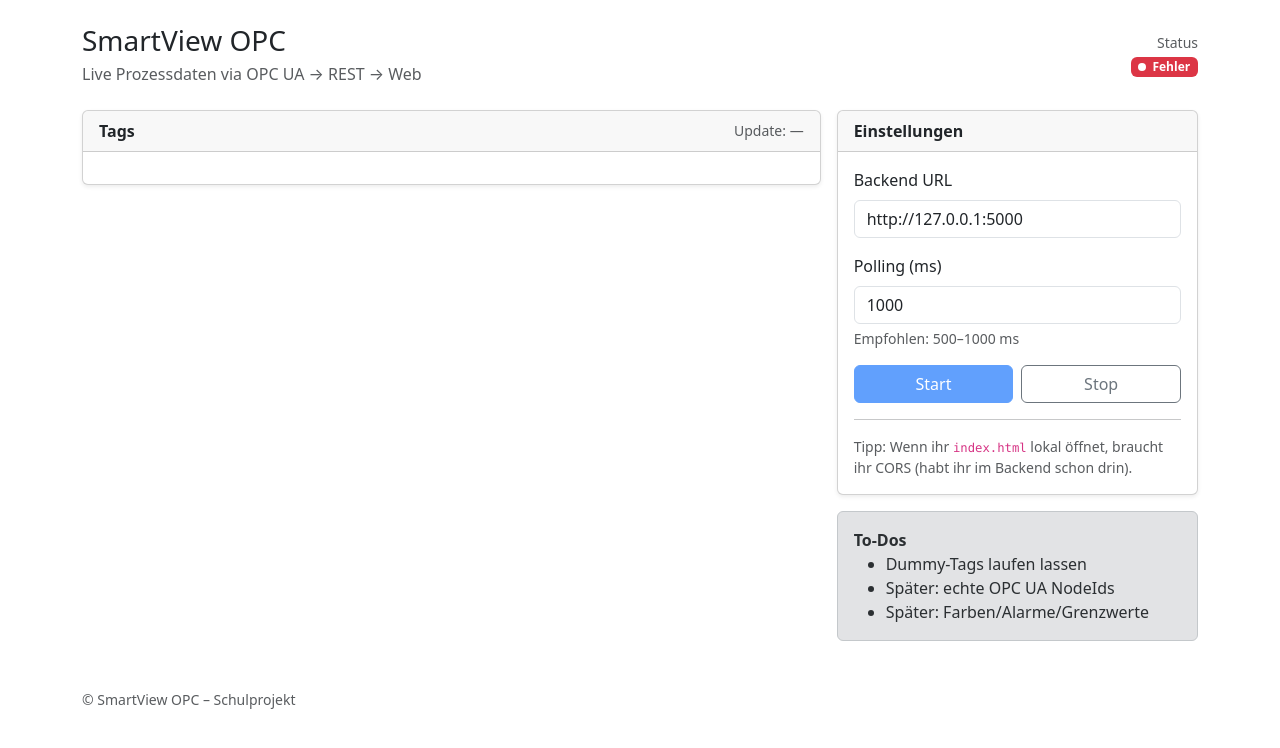
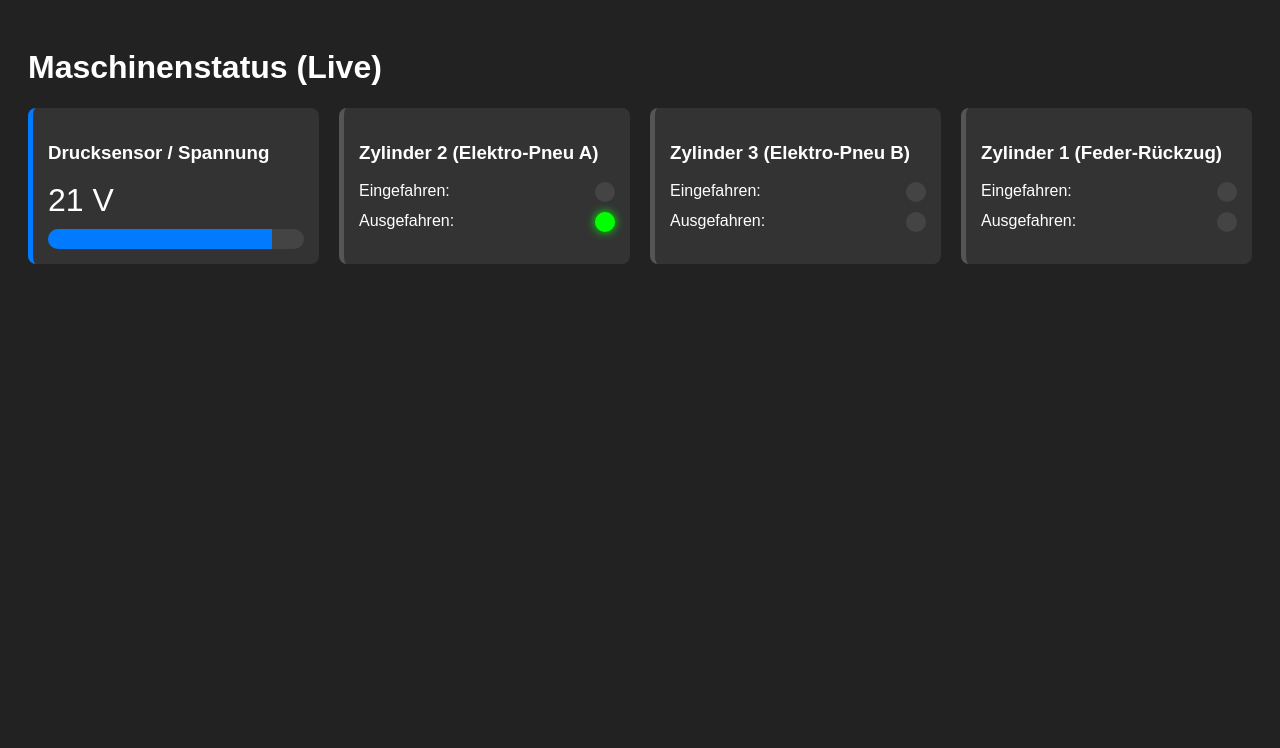
Before and after one commit to NefzgerMatthias/Smartview_OPC, a Flask app: page / in a window 1280 px wide. Shown: the top 748 px of the page. Run offline with Flask 3, Linux system fonts and the light colour scheme.

Commit message:
anpassung der webseite an die Zylinder schaltung

```diff
--- a/backend/smartview_opc/app.py
+++ b/backend/smartview_opc/app.py
@@ -1,58 +1,54 @@
-# backend/smartview_opc/app.py
 from __future__ import annotations
-
 import time
 from typing import Any, Dict
+from flask import Flask, jsonify, render_template, Response
 
-from flask import Flask, jsonify, abort,render_template
-
-from flask import Response, request
-
-
-
+# Flask Instanz mit Pfaden zu deinen Ordnern
 app = Flask(__name__, static_folder="static", template_folder="templates")
 
 @app.get("/")
 def home():
     return render_template("index.html")
 
-# Dummy-Tags (mind. 3, davon mind. 1 analog)
-# Später ersetzt ihr die Werte durch echte OPC-UA Reads.
-def get_current_tags() -> Dict[str, Dict[str, Any]]:
+def get_current_tags() -> Dict[str, Any]:
     now = time.time()
+    # Simulation deiner Hardware
     return {
-        "temperature": {"value": round(20.0 + (now % 10) * 0.1, 2), "unit": "°C", "type": "analog"},
-        "pressure": {"value": round(1.0 + (now % 5) * 0.05, 3), "unit": "bar", "type": "analog"},
-        "motor_running": {"value": int(now) % 2 == 0, "unit": "", "type": "digital"},
+        "zylinder_feder": {
+            "name": "Zylinder 1 (Feder-Rückzug)",
+            "eingefahren": (int(now) % 6) < 3,
+            "ausgefahren": (int(now) % 6) >= 4,
+            "typ": "monostabil"
+        },
+        "zylinder_elektro_1": {
+            "name": "Zylinder 2 (Elektro-Pneu A)",
+            "eingefahren": (int(now) % 8) < 4,
+            "ausgefahren": (int(now) % 8) >= 5,
+            "typ": "bistabil"
+        },
+        "zylinder_elektro_2": {
+            "name": "Zylinder 3 (Elektro-Pneu B)",
+            "eingefahren": (int(now) % 10) < 5,
+            "ausgefahren": (int(now) % 10) >= 6,
+            "typ": "bistabil"
+        },
+        "analog_sensor": {
+            "name": "Drucksensor / Spannung",
+            "value": round((now % 24), 2), # Simuliert 0V bis 24V
+            "unit": "V",
+            "min": 0,
+            "max": 24
+        }
     }
 
-# Mini-CORS: damit ihr frontend/index.html lokal öffnen könnt und trotzdem fetch klappt
 @app.after_request
 def add_cors_headers(resp: Response) -> Response:
     resp.headers["Access-Control-Allow-Origin"] = "*"
-    resp.headers["Access-Control-Allow-Headers"] = "Content-Type"
-    resp.headers["Access-Control-Allow-Methods"] = "GET, OPTIONS"
     return resp
-
 
 @app.get("/api/tags")
 def api_tags():
     return jsonify(get_current_tags())
 
-
-@app.get("/api/tags/<name>")
-def api_tag_single(name: str):
-    tags = get_current_tags()
-    if name not in tags:
-        abort(404, description=f"Unknown tag: {name}")
-    return jsonify({name: tags[name]})
-
-
-@app.get("/health")
-def health():
-    return jsonify({"status": "ok"})
-
-
 if __name__ == "__main__":
-    # host=0.0.0.0 ist praktisch, wenn ihr vom Handy/anderen PC im LAN testen wollt.
     app.run(host="0.0.0.0", port=5000, debug=True)
--- a/backend/smartview_opc/templates/index.html
+++ b/backend/smartview_opc/templates/index.html
@@ -1,91 +1,57 @@
-<!doctype html>
+<!DOCTYPE html>
 <html lang="de">
 <head>
-  <meta charset="utf-8" />
-  <meta name="viewport" content="width=device-width, initial-scale=1" />
-  <title>SmartView OPC</title>
-
-  <!-- Bootstrap (einfach & responsive) -->
-  <link href="https://cdn.jsdelivr.net/npm/bootstrap@5.3.3/dist/css/bootstrap.min.css" rel="stylesheet">
-
-  <link rel="stylesheet" href="{{ url_for('static', filename='assets/css/style.css') }}">
+    <meta charset="UTF-8">
+    <title>Pneumatik Steuerung Monitor</title>
+    <style>
+        body { font-family: sans-serif; background: #222; color: white; padding: 20px; }
+        .grid { display: grid; grid-template-columns: repeat(auto-fit, minmax(250px, 1fr)); gap: 20px; }
+        .card { background: #333; padding: 15px; border-radius: 8px; border-left: 5px solid #555; }
+        .analog-card { border-left-color: #007bff; }
+        .status { display: flex; justify-content: space-between; margin-top: 10px; }
+        .led { width: 20px; height: 20px; border-radius: 50%; background: #444; display: inline-block; }
+        .led.active { background: #00ff00; box-shadow: 0 0 10px #00ff00; }
+        .bar-container { background: #444; height: 20px; width: 100%; border-radius: 10px; margin-top: 10px; overflow: hidden; }
+        .bar { background: #007bff; height: 100%; transition: width 0.3s; }
+    </style>
 </head>
 <body>
-  <header class="container py-4">
-    <div class="d-flex align-items-center justify-content-between flex-wrap gap-2">
-      <div>
-        <h1 class="h3 mb-1">SmartView OPC</h1>
-        <div class="text-body-secondary">Live Prozessdaten via OPC UA → REST → Web</div>
-      </div>
+    <h1>Maschinenstatus (Live)</h1>
+    <div class="grid" id="dashboard">Lade Sensordaten...</div>
 
-      <div class="text-end">
-        <div class="small text-body-secondary">Status</div>
-        <div id="statusBadge" class="badge text-bg-secondary">Unbekannt</div>
-      </div>
-    </div>
-  </header>
-
-  <main class="container pb-5">
-    <div class="row g-3">
-      <div class="col-12 col-lg-8">
-        <div class="card shadow-sm">
-          <div class="card-header d-flex align-items-center justify-content-between">
-            <strong>Tags</strong>
-            <div class="small text-body-secondary">
-              Update: <span id="lastUpdate">—</span>
-            </div>
-          </div>
-          <div class="card-body">
-            <div id="tagGrid" class="tag-grid">
-              <!-- Cards werden per JS erzeugt -->
-            </div>
-          </div>
-        </div>
-      </div>
-
-      <div class="col-12 col-lg-4">
-        <div class="card shadow-sm">
-          <div class="card-header">
-            <strong>Einstellungen</strong>
-          </div>
-          <div class="card-body">
-            <label class="form-label" for="backendUrl">Backend URL</label>
-            <input id="backendUrl" class="form-control" type="text" value="http://127.0.0.1:5000" />
-
-            <div class="mt-3">
-              <label class="form-label" for="pollMs">Polling (ms)</label>
-              <input id="pollMs" class="form-control" type="number" min="200" step="100" value="1000" />
-              <div class="form-text">Empfohlen: 500–1000 ms</div>
-            </div>
-
-            <div class="mt-3 d-flex gap-2">
-              <button id="btnStart" class="btn btn-primary w-100">Start</button>
-              <button id="btnStop" class="btn btn-outline-secondary w-100" disabled>Stop</button>
-            </div>
-
-            <hr>
-            <div class="small text-body-secondary">
-              Tipp: Wenn ihr <code>index.html</code> lokal öffnet, braucht ihr CORS (habt ihr im Backend schon drin).
-            </div>
-          </div>
-        </div>
-
-        <div class="alert alert-secondary mt-3 mb-0">
-          <div class="fw-semibold">To-Dos</div>
-          <ul class="mb-0">
-            <li>Dummy-Tags laufen lassen</li>
-            <li>Später: echte OPC UA NodeIds</li>
-            <li>Später: Farben/Alarme/Grenzwerte</li>
-          </ul>
-        </div>
-      </div>
-    </div>
-  </main>
-
-  <footer class="container pb-4 text-body-secondary small">
-    © SmartView OPC – Schulprojekt
-  </footer>
-
-  <script type="module" src="{{ url_for('static', filename='assets/js/main.js') }}"></script>
+    <script>
+        function update() {
+            fetch('/api/tags')
+                .then(res => res.json())
+                .then(data => {
+                    let html = "";
+                    for (let id in data) {
+                        let item = data[id];
+                        if (item.unit) { // Analogwert
+                            let percent = (item.value / item.max) * 100;
+                            html += `<div class="card analog-card">
+                                <h3>${item.name}</h3>
+                                <div style="font-size: 2em;">${item.value} ${item.unit}</div>
+                                <div class="bar-container"><div class="bar" style="width: ${percent}%"></div></div>
+                            </div>`;
+                        } else { // Zylinder
+                            html += `<div class="card">
+                                <h3>${item.name}</h3>
+                                <div class="status">
+                                    <span>Eingefahren:</span>
+                                    <div class="led ${item.eingefahren ? 'active' : ''}"></div>
+                                </div>
+                                <div class="status">
+                                    <span>Ausgefahren:</span>
+                                    <div class="led ${item.ausgefahren ? 'active' : ''}"></div>
+                                </div>
+                            </div>`;
+                        }
+                    }
+                    document.getElementById('dashboard').innerHTML = html;
+                });
+        }
+        setInterval(update, 500); // Alle 0,5 Sek. aktualisieren
+    </script>
 </body>
 </html>
```
Also changed, not shown: main.py (+4 -4 lines).
